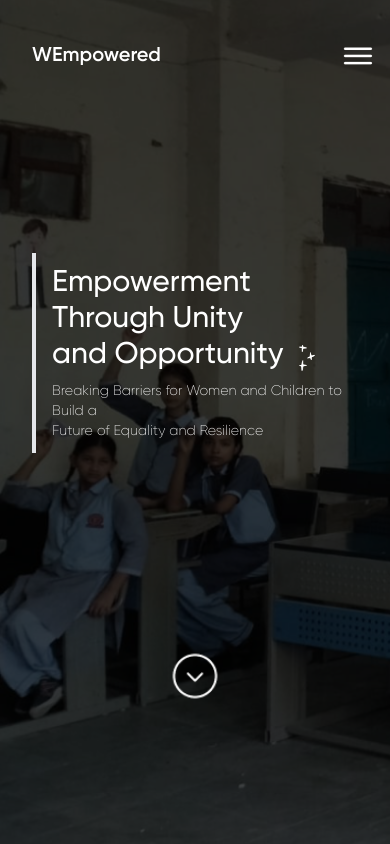
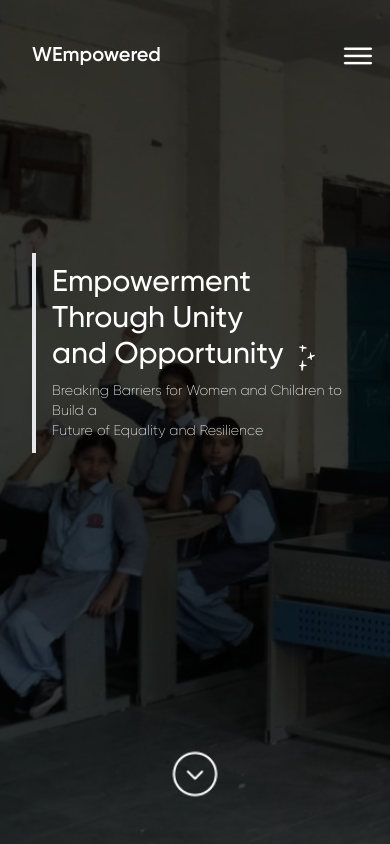
Before and after one commit to WEmpowerFoundation-24/WEmpowered_Website, a React (Vite) app in the folder Website/: page / in a window 390 px wide. Built offline with nearby package versions, Linux system fonts and the light colour scheme.

Commit message:
solved error

```diff
--- a/Website/src/components/Home-Components/HomePart1_Component/DownArrow.jsx
+++ b/Website/src/components/Home-Components/HomePart1_Component/DownArrow.jsx
@@ -3,7 +3,7 @@ import Arrow from "/src/assets/Home_Assets/HomePart1/Circle_Arrow.png";
 export default function DownArrow() {
   return (
     <>
-      <div className="self-center mt-32 xxxs:mt-[50%] xs:mt-[40%] s:mt-[35%] sm:mt-[25%] mx-auto s:ml-[50%] sm:ml-[50%] md:ml-[55%] md-lg:ml-[65%] xl:ml-[38%] xl:mt-[15.5%] 2xl:ml-[40%]">
+      <div className="self-center mt-[80%] xxxs:mt-[75%] xs:mt-[65%] ss:mt-[50%] s:mt-[45%] sm:mt-[35%] md-lg:mt-[30%] lg-xl:mt-[25%] mx-auto s:ml-[50%] sm:ml-[50%] md:ml-[55%] md-lg:ml-[58%] xl:ml-[38%] xl:mt-[15.5%] 2xl:ml-[40%]">
         <a href="">
           <img src={Arrow} alt="down arrow" className="h-14 w-14 mx-auto xl:ml-60" />
         </a>
--- a/Website/src/components/Home-Components/Home_Part1.jsx
+++ b/Website/src/components/Home-Components/Home_Part1.jsx
@@ -1,5 +1,4 @@
-
-import {DownArrow,Text} from "/src/components/Home-Components/HomePart1_Component"
+import {DownArrow,Text} from "/src/components/Home-Components/HomePart1_Component/index.js"
 export default function Home_Part1() {
   return (
     <>
--- a/Website/src/index.css
+++ b/Website/src/index.css
@@ -37,7 +37,7 @@ body{
 /*-------------------> Home page <----------------*/
 /* Home Page-1 (heading Component)*/
 .heading{
-    @apply text-3xl font-Gilroy-500 xs:text-4xl ss:text-4xl md:text-5xl md-lg:text-6xl xl:text-7xl xl:font-Gilroy-700
+    @apply text-3xl font-Gilroy-500 xs:text-4xl ss:text-4xl md:text-5xl lg-xl:text-6xl xl:text-7xl xl:font-Gilroy-700
 }
 .subheading{
     @apply text-wrap text-sm xs:text-base xl:text-xl xl:mr-72
--- a/Website/tailwind.config.js
+++ b/Website/tailwind.config.js
@@ -16,6 +16,7 @@ export default {
       'md': '768px',
       'md-lg':'920px',
       'lg': '1024px',
+      'lg-xl': '1100px',
       'xl': '1280px',
       '2xl': '1536px',
     },
```
